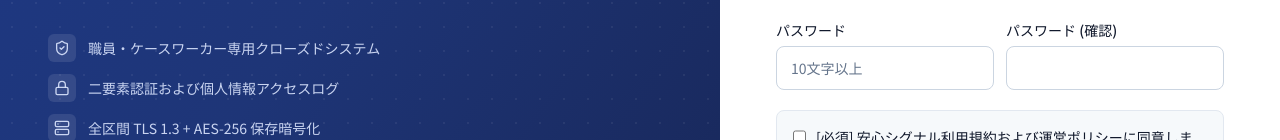
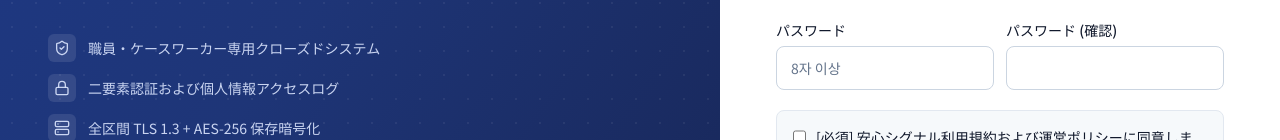
Before and after one commit to gncaicode/ansimsignalserver, a Next.js app: page /ja/signup in a window 1280 px wide. Shown: the part 537-677 px from the top of the page. Built offline with nearby package versions, Linux system fonts and the light colour scheme; a web font is replaced by a local one.

Commit message:
fix: 비밀번호 최소 길이 10자 → 8자로 변경

```diff
--- a/src/app/[lang]/signup/SignupForm.tsx
+++ b/src/app/[lang]/signup/SignupForm.tsx
@@ -124,7 +124,7 @@ export function SignupForm({ lang, t }: { lang: string; t: SignupDict }) {
       <div className="grid grid-cols-2 gap-3">
         <div>
           <Label htmlFor="password">{t.labelPassword}</Label>
-          <Input id="password" type="password" placeholder={t.placeholderPassword}
+          <Input id="password" type="password" placeholder="8자 이상"
             value={form.password} onChange={handle} required />
         </div>
         <div>
--- a/src/app/api/admin/auth/register/route.ts
+++ b/src/app/api/admin/auth/register/route.ts
@@ -28,8 +28,8 @@ export async function POST(req: NextRequest) {
     if (!agreeTerms || !agreePrivacy) {
       return NextResponse.json({ error: '필수 약관에 동의해주세요.' }, { status: 400 });
     }
-    if (password.length < 10) {
-      return NextResponse.json({ error: '비밀번호는 10자 이상이어야 합니다.' }, { status: 400 });
+    if (password.length < 8) {
+      return NextResponse.json({ error: '비밀번호는 8자 이상이어야 합니다.' }, { status: 400 });
     }
     if (!/^[^\s@]+@[^\s@]+\.[^\s@]+$/.test(email)) {
       return NextResponse.json({ error: '유효한 이메일 주소를 입력해주세요.' }, { status: 400 });
```
